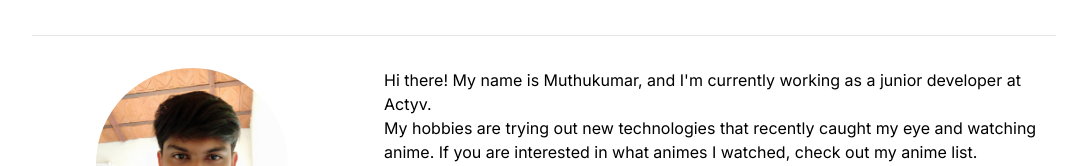
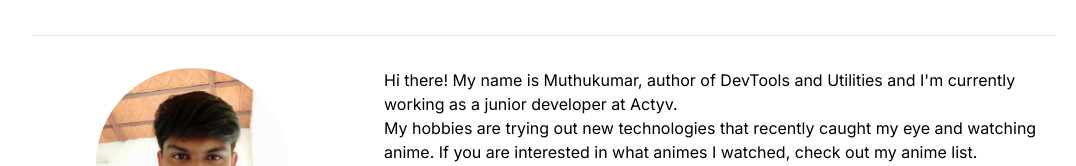
Before and after one commit to 0-void/New-blog, a Next.js app: page /about in a window 1280 px wide. Shown: the part 201-367 px from the top of the page, without its empty margins (96-1172 px from the left). Built offline with nearby package versions, Linux system fonts and the light colour scheme; no server answers; what @tailwindcss/typography would draw is missing.

Commit message:
added author of devtools and utilities in the about page

```diff
--- a/pages/about.js
+++ b/pages/about.js
@@ -33,9 +33,11 @@ export default function About() {
           </div>
           <div className="pt-8 pb-8 prose dark:prose-dark max-w-none xl:col-span-2">
             <p>
-              Hi there! My name is Muthukumar, and I'm currently working as a junior developer at
-              Actyv.
+              Hi there! My name is Muthukumar, author of{' '}
+              <a href="https://devutilities.nullish.in">DevTools and Utilities</a> and I'm currently
+              working as a junior developer at Actyv.
             </p>
+            <p></p>
             <p>
               My hobbies are trying out new technologies that recently caught my eye and watching
               anime. If you are interested in what animes I watched, check out{' '}
```
